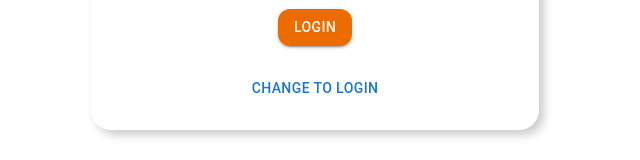
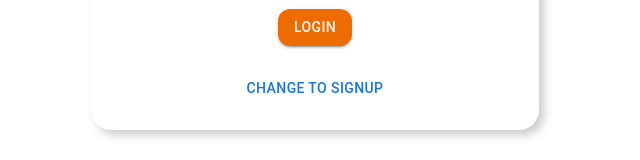
Before and after one commit to tungvp1102/GameStore, a React (Vite) app: page /log-in in a window 1280 px wide. Shown: the part 359-519 px from the top of the page, without its empty margins (325-965 px from the left). Built offline with nearby package versions, Linux system fonts and the light colour scheme.

Commit message:
update login

```diff
--- a/src/Pages/LogIn/LogIn.tsx
+++ b/src/Pages/LogIn/LogIn.tsx
@@ -7,23 +7,23 @@ const LogIn = () => {
     const [inputs, setInputs] = useState({
         name:"", email:"", password:"",
     });
-    const handleChange = (e) => {
+    const handleChange = (e: any) => {
         setInputs((prevState) => ({
             ...prevState,
             [e.target.name]: e.target.value,
         }))
     }
-    const handleSubmit = (e) => {
+    const handleSubmit = (e: any) => {
         e.preventDefault();
         console.log(inputs);
     };
     const resetState = () => {
         setIsSignup(!isSignup);
-        setInputs({name:'',email:"", password:''})
+        setInputs({name:'',email:"", password:""})
     }
   return (
     <div>
-        <form>
+        <form onSubmit={handleSubmit}>
             <Box
                 display="flex"
                 flexDirection={"column"}
@@ -46,6 +46,7 @@ const LogIn = () => {
                 </Typography>
                 {isSignup && (
                     <TextField
+                        onChange={handleChange}
                         value={inputs.name}
                         name="name"
                         margin="normal"
@@ -56,6 +57,7 @@ const LogIn = () => {
                 )}
 
                 <TextField
+                    onChange={handleChange}
                     value={inputs.email}
                     name="email"
                     margin="normal"
@@ -64,6 +66,7 @@ const LogIn = () => {
                     placeholder='Email'
                 />
                 <TextField
+                    onChange={handleChange}
                     value={inputs.password}
                     name="password"
                     margin="normal"
@@ -72,6 +75,7 @@ const LogIn = () => {
                     placeholder='Password'
                 />
                 <Button
+                    type="submit"
                     sx={{
                         marginTop: 3,
                         borderRadius: 3
@@ -79,13 +83,15 @@ const LogIn = () => {
                     variant='contained'
                     color='warning'
                 >
-                    Login
+                    {isSignup ? "Signup" : "Login"}
                 </Button>
-                <Button onClick={()=>setIsSignup(!isSignup)} sx={{
+                <Button
+                    onClick={resetState}
+                    sx={{
                         marginTop: 3,
                         borderRadius: 3
                     }}>
-                    Change to {isSignup ? "Signup" : "Login"}
+                    Change to {isSignup ? "Login" : "Signup"}
                 </Button>
             </Box>
         </form>
```
